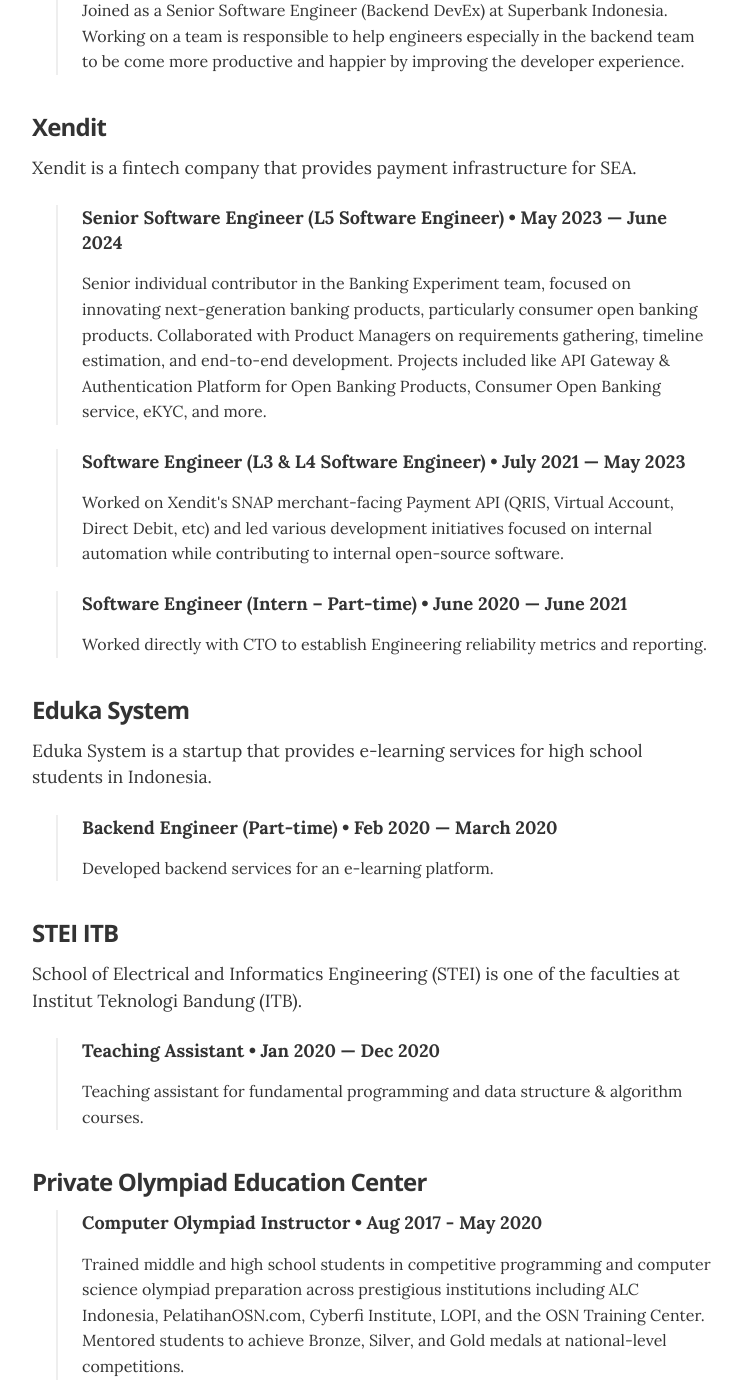
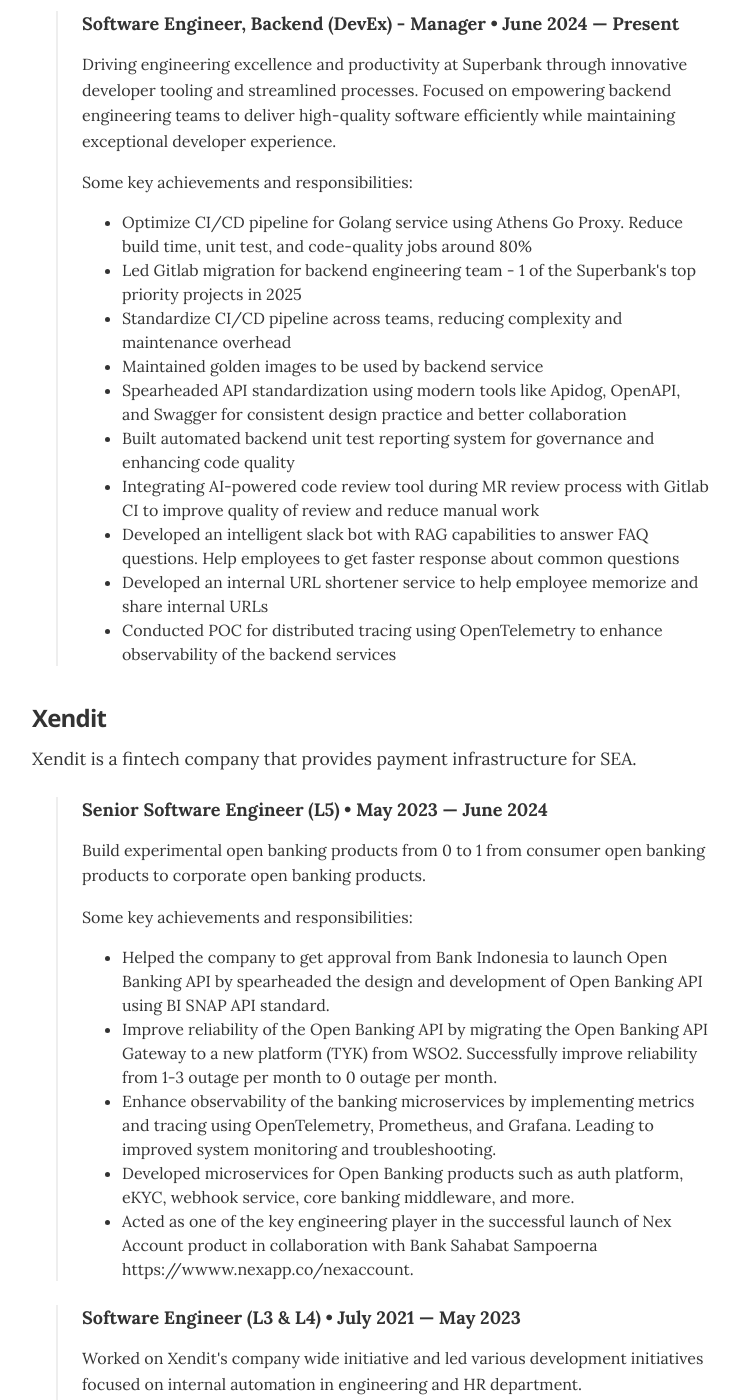
Before and after one commit to irfansofyana/resume, a Jekyll site: the page built from index.html, in a window 1280 px wide and 1400 px high, scrolled down 811 px. Shown: the whole window, without its empty margins (268-1010 px from the left). Built offline with Jekyll 4.4.1, drawn with Linux system fonts in a browser that asks for light colours; some of the changed text lies outside the part shown.

Commit message:
update resume 18 june

```diff
--- a/_config.yml
+++ b/_config.yml
@@ -23,7 +23,7 @@
 resume_header_contact_info:     "Jakarta, Indonesia • mail@irfansp.dev"
 display_header_contact_info:    "false"
 
-resume_header_intro: "<p>Irfan Sofyana Putra is a Senior Software Engineer from Indonesia with expertise in banking, payments, and Developer Experience. With a B.Sc. in Informatics from Bandung Institute of Technology. Irfan is known for his strong problem-solving skills, quick learning ability, and customer-oriented person. He has a proven track record of driving initiatives independently and delivering effective technology solutions across various domains he has worked in.</p>"
+resume_header_intro: "<p>Irfan Sofyana Putra is a senior software engineer from Indonesia with a passion for Backend Development, Infrastructure, AI, and Developer Experience. He brings extensive experience in the payment and banking sectors, consistently delivering robust and scalable solutions. Irfan holds a B.Sc. in Informatics from the Institut Teknologi Bandung (ITB) and is recognized for his exceptional problem-solving abilities, rapid adaptability, and customer-centric mindset. Renowned for taking initiative and working independently, he excels at driving technology projects to successful completion across diverse domains.</p>"
 
 # use "yes" to display the email contact button,
 # "no" to display an "I'm not looking for work" message,
--- a/_data/experience.yml
+++ b/_data/experience.yml
@@ -1,24 +1,75 @@
 - company: PT Superbank Indonesia
   summary: Superbank is a digital bank in Indonesia backed by companies like Emtek, Grab, Singtel, and Kakaobank.
   positions:
-    - role: Senior Software Engineer (Backend DevEx)
+    - role: Software Engineer, Backend (DevEx) - Manager
       duration: June 2024 — Present
-      summary: Joined as a Senior Software Engineer (Backend DevEx) at Superbank Indonesia. Working on a team is responsible to help engineers especially in the backend team to be come more productive and happier by improving the developer experience.
+      summary: |
+        Driving engineering excellence and productivity at Superbank through innovative developer tooling and streamlined processes. Focused on empowering backend engineering teams to deliver high-quality software efficiently while maintaining exceptional developer experience.
+
+        <p> Some key achievements and responsibilities: </p>
+        <ul>
+          <li>Optimize CI/CD pipeline for Golang service using Athens Go Proxy. Reduce build time, unit test, and code-quality jobs around 80%</li>
+          <li>Led Gitlab migration for backend engineering team - 1 of the Superbank's top priority projects in 2025</li>
+          <li>Standardize CI/CD pipeline across teams, reducing complexity and maintenance overhead</li>
+          <li>Maintained golden images to be used by backend service</li>
+          <li>Spearheaded API standardization using modern tools like Apidog, OpenAPI, and Swagger for consistent design practice and better collaboration </li>
+          <li>Built automated backend unit test reporting system for governance and enhancing code quality</li>
+          <li>Integrating AI-powered code review tool during MR review process with Gitlab CI to improve quality of review and reduce manual work</li>
+          <li>Developed an intelligent slack bot with RAG capabilities to answer FAQ questions. Help employees to get faster response about common questions</li>
+          <li>Developed an internal URL shortener service to help employee memorize and share internal URLs</li>
+          <li>Conducted POC for distributed tracing using OpenTelemetry to enhance observability of the backend services</li>
+        <ul>
 
 - company: Xendit
   summary: Xendit is a fintech company that provides payment infrastructure for SEA.
   positions:
-    - role: Senior Software Engineer (L5 Software Engineer)
+    - role: Senior Software Engineer (L5)
       duration: May 2023 — June 2024
-      summary: Senior individual contributor in the Banking Experiment team, focused on innovating next-generation banking products, particularly consumer open banking products. Collaborated with Product Managers on requirements gathering, timeline estimation, and end-to-end development. Projects included like API Gateway & Authentication Platform for Open Banking Products, Consumer Open Banking service, eKYC, and more.
+      summary: |
+        Build experimental open banking products from 0 to 1 from consumer open banking products to corporate open banking products.
 
-    - role: Software Engineer (L3 & L4 Software Engineer)
+        <p> Some key achievements and responsibilities: </p>
+
+        <ul>
+          <li> Helped the company to get approval from Bank Indonesia to launch Open Banking API by spearheaded the design and development of Open Banking API using BI SNAP API standard. </li>
+          <li> Improve reliability of the Open Banking API by migrating the Open Banking API Gateway to a new platform (TYK) from WSO2. Successfully improve reliability from 1-3 outage per month to 0 outage per month. </li>
+          <li> Enhance observability of the banking microservices by implementing metrics and tracing using OpenTelemetry, Prometheus, and Grafana. Leading to improved system monitoring and troubleshooting. </li>
+          <li> Developed microservices for Open Banking products such as auth platform, eKYC, webhook service, core banking middleware, and more. </li>
+          <li> Acted as one of the key engineering player in the successful launch of Nex Account product in collaboration with Bank Sahabat Sampoerna  https://wwww.nexapp.co/nexaccount. </li>
+        </ul>
+
+    - role: Software Engineer (L3 & L4)
       duration: July 2021 — May 2023
-      summary: Worked on Xendit's SNAP merchant-facing Payment API (QRIS, Virtual Account, Direct Debit, etc) and led various development initiatives focused on internal automation while contributing to internal open-source software.
+      summary: |
+        Worked on Xendit's company wide initiative and led various development initiatives focused on internal automation in engineering and HR department.
+
+        <p> Some key achievements and responsibilities: </p>
+        <ul>
+          <li> Contributed to compliance and adhere of Xendit to Bank Indonesia's SNAP API standard by developing and design Xendit's SNAP Payment API (QRIS, Virtual Account, Direct Debit, etc) to help merchants to integrate with Xendit using SNAP API standard. </li>
+          <li> Directed a multi-culturan team of 7 contractors (5 from Ukraine, 2 from Indonesia) to internal tech solutions for HR department. </li>
+          <ul>
+            <li> Developed an automation system to help HR automate performance review. Some of the process including calculating employee cost for company, auto generate performannce review document result for employee, and more. Reduce 80% of the manual work during performance review process for HR department. </li>
+            <li> Developed an automation system for resource provisioning and de-provisioning (Google Workspace and Slack) for trial candidates. Reduce manual work of Talent Acquisition team on handling trial candidates. </li>
+            <li> Developed an automation system for resource provisioning and de-provisioning (Google Workspace, Slack, Atlassian, LastPass, BambooHR) for new joiners. Helped the company and new joiner to onboard faster, more efficient, and more secure. </li>
+          </ul>
+          <li> Acting lead, Engineering Ops team </li>
+          <ul>
+            <li> Led the creation of an automation for generating engineering scorecard reports, integrating multiple data sources (postmortem, JIRA, sentry, pagerduty) to evaluate product and service performance.</li>
+            <li> Developed an automation for Engineering Managers to generate outcomes docs automatically for their direct reports, eliminating 100% of manual work.</li>
+            <li> Contributed to the development of an automated notification system to merchants for service status health. Improving early failure detection and reduce risk for money loss. </li>
+          </ul>
+        <ul>
 
     - role: Software Engineer (Intern – Part-time)
       duration: June 2020 — June 2021
-      summary: Worked directly with CTO to establish Engineering reliability metrics and reporting.
+      summary: |
+        Worked directly with CTO to establish Engineering reliability metrics and reporting.
+
+        <p> Some key achievements and responsibilities: </p>
+        <ul>
+          <li> Developed an ETL pipeline using Airflow and Apache Spark that integrate multiple sources of data and load it to our data warehouse. </li>
+          <li> Created dashboard and visualization in Looker to help company to monitor the reliability metrics. </li>
+        </ul>
 
 - company: Eduka System
   summary: Eduka System is a startup that provides e-learning services for high school students in Indonesia.
@@ -38,4 +89,8 @@
   positions:
     - role: Computer Olympiad Instructor
       duration: Aug 2017 - May 2020
-      summary: Trained middle and high school students in competitive programming and computer science olympiad preparation across prestigious institutions including ALC Indonesia, PelatihanOSN.com, Cyberfi Institute, LOPI, and the OSN Training Center. Mentored students to achieve Bronze, Silver, and Gold medals at national-level competitions.
+      summary: |
+        Trained middle and high school students in competitive programming and computer science olympiad preparation across prestigious institutions including ALC Indonesia, PelatihanOSN.com, Cyberfi Institute, LOPI, West Java Province, and the OSN Training Center.
+        Mentored students to achieve Bronze, Silver, and Gold medals at national-level competitions.
+
+        <p> Some of my students achievement in National Olympiad in Informatics (OSN Informatika) from 2017-2020: 3 Golds, 1 Silvers, 5 Bronze Medals. </p>
```
Also changed, not shown: 1 other file.
